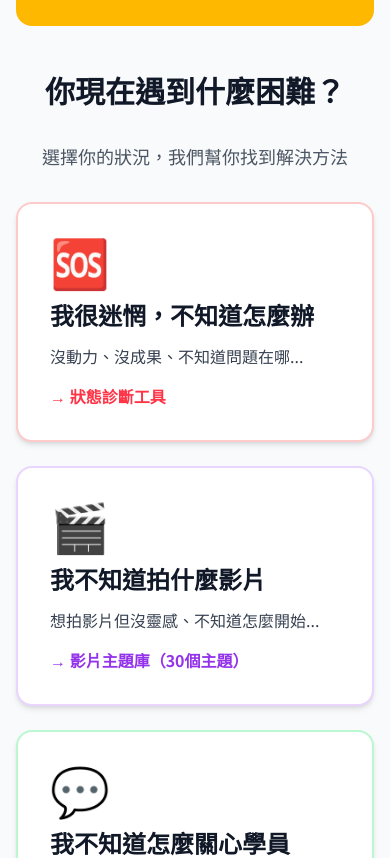
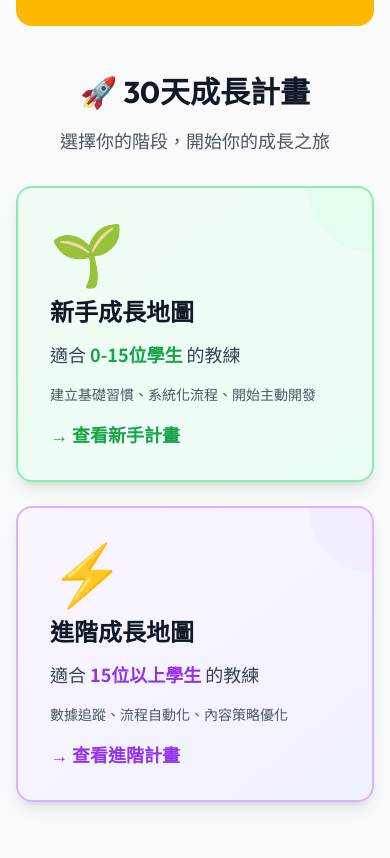
Before and after one commit to chenhoward456-hash/coach-system, a Next.js app: page / in a window 390 px wide. Shown: the part 6240-7098 px from the top of the page. Built offline with nearby package versions, Linux system fonts and the light colour scheme.

Commit message:
Add 30-day plan quick access to HomePage with new criteria: 0-15 students = beginner, 15+ = intermediate

```diff
--- a/components/DiagnosisTool.tsx
+++ b/components/DiagnosisTool.tsx
@@ -56,8 +56,9 @@ export default function DiagnosisTool({ onBack }: DiagnosisToolProps) {
     let diagnosisResult: DiagnosisResult;
 
     // 判斷教練等級：根據活動數量和問題類型
+    // 新標準：0-15位學生 = 新手，15+位學生 = 進階
     // 如果做的事少於2項，或是迷惘/不夠好/沒動力 -> 新手
-    // 如果做的事>=2項，且問題是「沒結果」或「不知道為什麼」 -> 中階
+    // 如果做的事>=2項，且問題是「沒結果」或「不知道為什麼」 -> 進階
     const isBeginnerIssue = ['lost', 'inadequate', 'noMotivation'].includes(mainIssue);
     const coachLevel: 'beginner' | 'intermediate' =
       (activitiesCount < 2 || isBeginnerIssue) ? 'beginner' : 'intermediate';
--- a/components/HomePage.tsx
+++ b/components/HomePage.tsx
@@ -112,6 +112,60 @@ export default function HomePage({ onNavigate }: HomePageProps) {
         <PolygonTheory />
       </div>
 
+      {/* 30天成長計畫 - 快速入口 */}
+      <div className="mb-12">
+        <h2 className="font-outfit text-3xl font-bold text-center mb-4 text-gray-900">
+          🚀 30天成長計畫
+        </h2>
+        <p className="text-center text-gray-600 mb-8 text-lg">
+          選擇你的階段，開始你的成長之旅
+        </p>
+
+        <div className="grid md:grid-cols-2 gap-6 max-w-4xl mx-auto mb-16">
+          {/* 新手成長地圖 */}
+          <button
+            onClick={() => onNavigate('diagnosis')}
+            className="bg-gradient-to-br from-green-50 to-emerald-50 rounded-2xl p-8 shadow-lg border-2 border-green-300 hover:shadow-2xl hover:border-green-500 transition-all text-left group relative overflow-hidden"
+          >
+            <div className="absolute top-0 right-0 w-32 h-32 bg-green-200 rounded-full -mr-16 -mt-16 opacity-20 group-hover:scale-150 transition-transform"></div>
+            <div className="relative">
+              <div className="text-6xl mb-4">🌱</div>
+              <h3 className="font-outfit text-2xl font-bold text-gray-900 mb-3">
+                新手成長地圖
+              </h3>
+              <p className="text-gray-700 mb-4 text-lg">
+                適合 <strong className="text-green-600">0-15位學生</strong> 的教練
+              </p>
+              <p className="text-gray-600 text-sm mb-4">
+                建立基礎習慣、系統化流程、開始主動開發
+              </p>
+              <div className="text-green-600 font-bold text-lg">→ 查看新手計畫</div>
+            </div>
+          </button>
+
+          {/* 進階成長地圖 */}
+          <button
+            onClick={() => onNavigate('diagnosis')}
+            className="bg-gradient-to-br from-purple-50 to-indigo-50 rounded-2xl p-8 shadow-lg border-2 border-purple-300 hover:shadow-2xl hover:border-purple-500 transition-all text-left group relative overflow-hidden"
+          >
+            <div className="absolute top-0 right-0 w-32 h-32 bg-purple-200 rounded-full -mr-16 -mt-16 opacity-20 group-hover:scale-150 transition-transform"></div>
+            <div className="relative">
+              <div className="text-6xl mb-4">⚡</div>
+              <h3 className="font-outfit text-2xl font-bold text-gray-900 mb-3">
+                進階成長地圖
+              </h3>
+              <p className="text-gray-700 mb-4 text-lg">
+                適合 <strong className="text-purple-600">15位以上學生</strong> 的教練
+              </p>
+              <p className="text-gray-600 text-sm mb-4">
+                數據追蹤、流程自動化、內容策略優化
+              </p>
+              <div className="text-purple-600 font-bold text-lg">→ 查看進階計畫</div>
+            </div>
+          </button>
+        </div>
+      </div>
+
       {/* 你現在遇到什麼困難？ */}
       <div className="mb-12">
         <h2 className="font-outfit text-3xl font-bold text-center mb-8 text-gray-900">
--- a/data/thirtyDayPlans.ts
+++ b/data/thirtyDayPlans.ts
@@ -28,9 +28,9 @@ export const thirtyDayPlans: Record<string, ThirtyDayPlan> = {
     endGoal: [
       '✓ 每週穩定產出1支影片',
       '✓ 課後關心覆蓋率100%',
-      '✓ 學生數達到8-10位',
+      '✓ 學生數達到10-15位',
       '✓ 建立基本追蹤系統',
-      '✓ 準備好進入中階'
+      '✓ 準備好進入進階'
     ],
     weeks: [
       {
@@ -131,7 +131,7 @@ export const thirtyDayPlans: Record<string, ThirtyDayPlan> = {
       '✓ 完整的數據追蹤系統',
       '✓ 所有流程自動化',
       '✓ 穩定的內容產出策略',
-      '✓ 學生數達到15-20位',
+      '✓ 學生數達到20-30位',
       '✓ 準備好選擇專業方向'
     ],
     weeks: [
```
